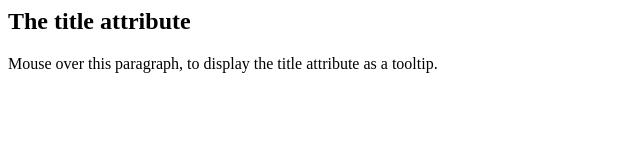
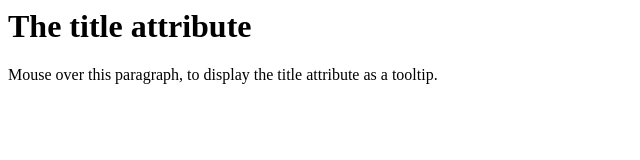
Before and after one commit to WebmetsHD/RandomTesting, a plain HTML site: page index.html in a window 1280 px wide. Shown: the whole page, without its empty margins (0-640 px from the left). Drawn offline with Linux system fonts and the light colour scheme.

Commit message:
Update index.html

```diff
--- a/index.html
+++ b/index.html
@@ -1,7 +1,7 @@
 <html>
 <body>
 
-<h2>The title attribute</h2>
+<h1>The title attribute</h1>
 
 <p title="I'm a tooltip">
 Mouse over this paragraph, to display the title attribute as a tooltip.
```
